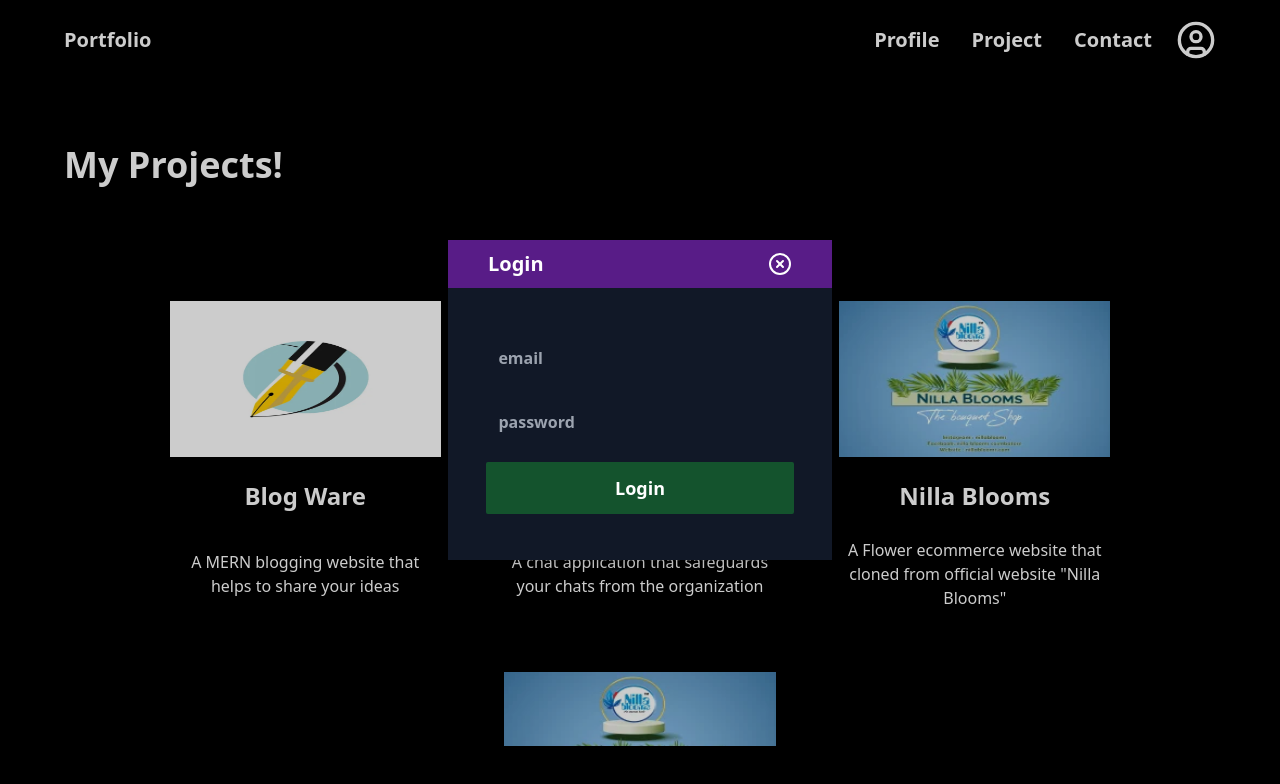
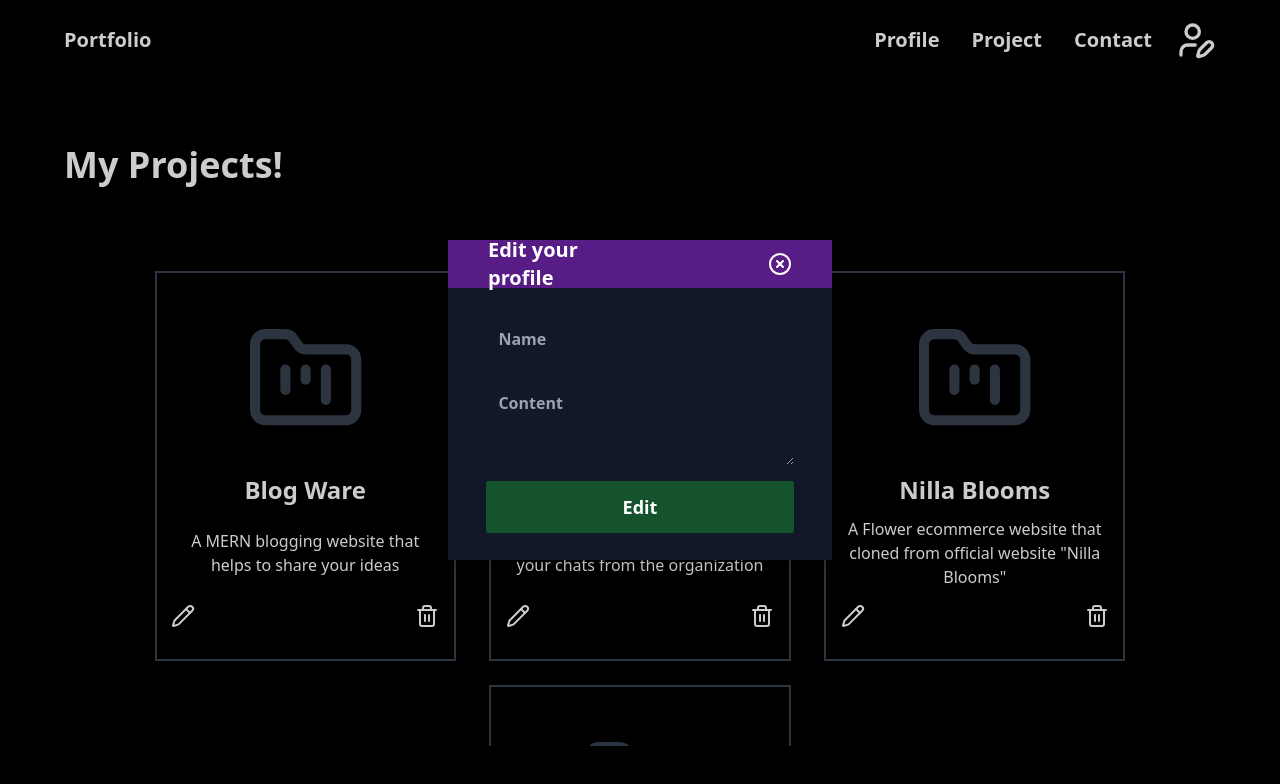
Before and after one commit to V-Karthick/Mern-Portfolio, a React (Vite) app: page /project in a window 1280 px wide. Both pictures are taken after a click on the icon 1196 px from the left and 40 px from the top of the page. Shown: the top 784 px of the page. Built offline with nearby package versions, Linux system fonts and the light colour scheme.

Commit message:
More frontend works are on going

```diff
--- a/package.json
+++ b/package.json
@@ -10,6 +10,7 @@
     "preview": "vite preview"
   },
   "dependencies": {
+    "axios": "^1.7.7",
     "lucide-react": "^0.441.0",
     "react": "^18.3.1",
     "react-dom": "^18.3.1",
--- a/src/components/Navbar.jsx
+++ b/src/components/Navbar.jsx
@@ -1,11 +1,35 @@
-import { CircleUser, CircleX, Cross } from 'lucide-react'
-import React, { useRef, useState } from 'react'
+import { CircleUser, CircleX, Cross, UserPen } from 'lucide-react'
+import React, { useEffect, useRef, useState } from 'react'
 import { Link } from 'react-router-dom'
+import { editProfile, viewProfile } from '../services/api'
 
 const Navbar = () => {
   const [visible, setvisible] = useState(false)
-  const emailref = useRef(null)
-  const passwordref = useRef(null)
+  const name = useRef(null)
+  const content = useRef(null)
+
+  const fetchId = async()=>{
+    try {
+      const {data} = await viewProfile()
+      if(data)
+      {
+        return data._id
+      }
+      console.log(data)
+    } catch (error) {
+      console.log(error)
+    }
+
+  }
+
+  const editHandler=async(e)=>{
+    e.preventDefault()
+    const id = await fetchId()
+
+    const edit = await editProfile(id, name.current.value, content.current.value)
+    // console.log(edit)
+  }
+
   return (
     <>
     <div className='h-full w-full  text-white bg-black  flex  justify-center items-center'>
@@ -15,7 +39,7 @@ const Navbar = () => {
             <Link className='ml-4 text-xl rounded-xl font-bold transition hover:shadow-inner hover:shadow-white px-2 py-2 active:shadow-md acitve:shadow-white' to="/">Profile</Link>
             <Link className='ml-4 rounded-xl text-xl font-bold transition hover:shadow-inner hover:shadow-white px-2 py-2 active:shadow-md acitve:shadow-white' to="/project">Project</Link>
             <Link className='ml-4 rounded-xl text-xl font-bold transition hover:shadow-inner hover:shadow-white px-2 py-2 active:shadow-md acitve:shadow-white' to="/contact">Contact</Link>
-            <CircleUser className='ml-4 h-10 w-10 text-xl font-bold' onClick={()=>setvisible(!visible)} />
+            <UserPen className='ml-4 h-10 w-10 text-xl font-bold' onClick={()=>setvisible(!visible)} />
           </div>
       </div>
     </div>
@@ -26,7 +50,7 @@ const Navbar = () => {
                             <div className=" h-[40%] w-[30%] bg-red z-50 flex flex-col  bg-gray-900  shadow-lg ">
                                 <div className="w-full h-[15%] flex flex-row justify-start px-10 items-center  text-white bg-purple-900 text-xl font-bold ">
                                     <div className="w-1/2">
-                                        Login
+                                        Edit your profile
                                     </div>
                                     <div className="w-1/2 flex justify-end">
                                     <CircleX onClick={() => setvisible(!visible)} />
@@ -34,12 +58,12 @@ const Navbar = () => {
                                     </div>
                                 </div>
                                 <div className="w-full h-[85%] flex flex-row justify-center items-center">
-                                    <form className="w-[80%] h-[80%] flex flex-col justify-center items-center gap-4" >
-                                        <input type="email" ref={emailref} name="" id="email" placeholder="email" className="p-3 bg-gray-900 w-full font-bold outline-none active:outline-none focus:border-b-2 hover:border-purple-500" required />
-                                        <input type="password" ref={passwordref} name="" id="password" placeholder="password" className="p-3 bg-gray-900 w-full font-bold outline-none active:outline-none focus:border-b-2 hover:border-purple-500" required />
+                                    <form onSubmit={editHandler} className="w-[80%] h-[80%] flex flex-col justify-center items-center gap-4" >
+                                        <input type="text" ref={name} name="" id="name" placeholder="Name" className="p-3 text-white bg-gray-900 w-full font-bold outline-none active:outline-none focus:border-b-2 hover:border-purple-500" />
+                                        <textarea type="text" ref={content} name="" id="content" placeholder="Content" className="p-3 text-white bg-gray-900 h-[60%] w-full font-bold outline-none active:outline-none focus:border-b-2 hover:border-purple-500"  />
                                         {/* <input type="email" name="" id="email" placeholder="email" className="p-3 bg-[#f8f8f8] w-full font-bold outline-none active:outline-none focus:border-b-2 hover:border-purple-500" required onChange={handleChange} />
                                         <input type="password" name="" id="password" placeholder="password" className="p-3 bg-[#f8f8f8] w-full font-bold outline-none active:outline-none focus:border-b-2 hover:border-purple-500" required onChange={handleChange} /> */}
-                                        <button type="submit" className="bg-green-900 p-3 text-white w-full rounded-sm text-lg font-bold">   Login</button>
+                                        <button type="submit" className="bg-green-900 p-3 text-white w-full rounded-sm text-lg font-bold"> Edit</button>
                                     </form>
                                 </div>
                                 {/* <div className="w-full h-[15%] flex flex-row justify-center items-center">
--- a/src/pages/Profile.jsx
+++ b/src/pages/Profile.jsx
@@ -1,16 +1,36 @@
 
-import React from 'react'
+import React, { useEffect, useState } from 'react'
+import myImg from "../assets/img/myimg.jpg"
+import { viewProfile } from '../services/api'
 
 const Profile = () => {
+  const[profile, setProfile] = useState([])
+  const fetchData = async()=>{
+    try {
+      const {data} = await viewProfile()
+      if(data)
+      {
+        setProfile(data)
+      }
+      // console.log(data)
+    } catch (error) {
+      console.log(error)
+    }
+
+  }
+  useEffect(()=>{
+    fetchData();
+
+  },[])
   return (
     <div className='h-[100%]  w-screen bg-black flex  flex-col items-center'>
       <div className='h-[80%] w-[80%] flex justify-center items-center'>
             <div className='h-full w-full flex flex-col justify-center ml-6'>
-                <div className='  text-white w-[60%] h-[10%] text-5xl my-5 flex  items-center'>Hi I'am Karthick!</div>
-                <div className=' w-[90%] h-[20%] text-white text-lg'>I’m a full-stack developer specializing in the MERN stack and Java. With strong skills in React for frontend development and Node.js/Java for backend services, I build efficient, scalable web applications. My experience includes working with MongoDB and MySQL for data management, and I've developed projects like e-commerce platforms and blogging websites, emphasizing performance, security, and seamless user experience.</div>
+                <div className='  text-white w-[60%] h-[10%] text-5xl my-5 flex  items-center'>Hi I'm {profile.name}!</div>
+                <div className=' w-[90%] h-[20%] text-white text-lg'>{profile.content}</div>
             </div>
             <div className='h-[90%] w-[80%] flex justify-center items-center '>
-                <div className='h-[40%] w-[30%] border-2 border-white rounded-full'></div>
+                <div className='h-[50%] w-[50%]  rounded-full'><img src={myImg} className='h-100 w-120 rounded-full border-2 border-white'></img></div>
             </div>
       </div>
 
--- a/src/pages/Project.jsx
+++ b/src/pages/Project.jsx
@@ -2,6 +2,7 @@ import React from 'react'
 import penImg from "../assets/img/pen2.jpg"
 import chatImg from "../assets/img/chatApp.png"
 import bloomsImg from "../assets/img/nillaBlooms.webp"
+import { FolderKanban, Pencil, Trash2 } from 'lucide-react'
 const Project = () => {
   const data = [
     {
@@ -30,14 +31,19 @@ const Project = () => {
       <div className='h-[90%] w-[90%]  flex flex-col justify-around'>
         <div className='h-[10%] w-[40%]  flex justify-start items-center text-white text-4xl font-bold  '>My Projects!</div>
         <div className='h-[80%] w-[100%] p-4 overflow-y-auto no-scrollbar border-2 border-black flex justify-center items-center '>
-        <div className='h-[90%] w-[90%] flex flex-wrap justify-around'>
+        <div className='h-[95%] w-[90%] flex flex-wrap justify-around'>
           {
             data.map((item, index)=>(
-              <div className='h-[80%] w-[30%]   flex flex-col justify-center items-center transition transform hover:scale-110 hover:shadow-lg hover:shadow-white hover:border-white hover:border-2 m-3' key={index}>
+              <div className='h-[85%] w-[30%]   flex flex-col justify-center items-center
+              border-2 border-gray-700 transition transform hover:scale-110 hover:shadow-lg hover:shadow-white hover:border-white hover:border-2 m-3' key={index}>
                 <div className='h-[90%] w-[90%]  flex flex-col justify-between'>
-                  <div className='h-[50%]'><img className='w-[100%] h-[100%]' src={item.img}></img></div>
+                  <div className='h-[50%] flex justify-center items-center'><FolderKanban className='h-[70%] w-[70%] text-gray-700' /></div>
                   <div className='h-[15%] flex justify-center items-center text-white text-2xl font-extrabold  text-center'>{item.name}</div>
                   <div className='h-[25%] text-center flex justify-center items-center'>{item.des}</div>
+                  <div className=' flex justify-between items-center h-[15%]'>
+                  <Pencil className='text-white' />
+                  <Trash2 className='text-white'/>
+                  </div>
                 </div>
               </div>
             ))
--- /dev/null
+++ b/src/services/api.js
@@ -0,0 +1,13 @@
+import axios from "axios"
+const api = "http://localhost:8000"
+
+const editProfile = (id,name, content) => {axios.put(`${api}/user/edit/${id}`,{name, content})
+console.log(id, name, content)
+}
+
+
+const viewProfile=()=>axios.get(`${api}/user/view`)
+
+
+
+export {editProfile, viewProfile}
```
Also changed, not shown: src/assets/img/myimg.jpg (added), 1 other file (tests, documents, lock files or other folders).
